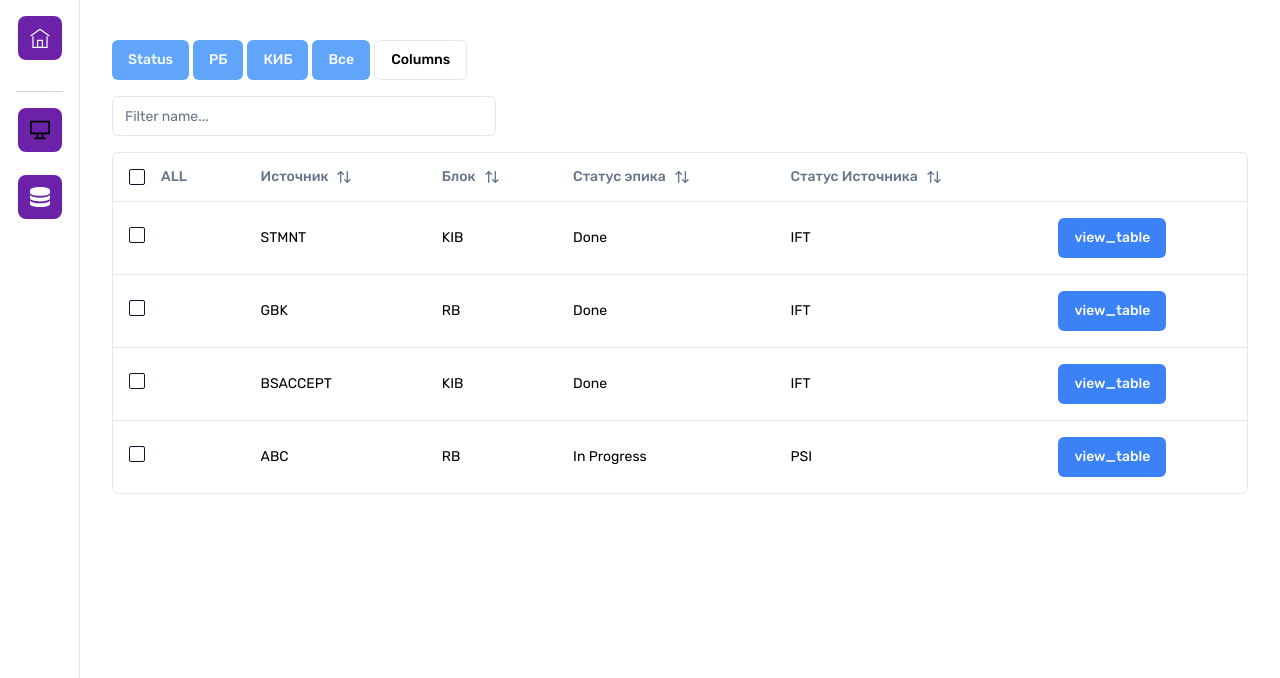
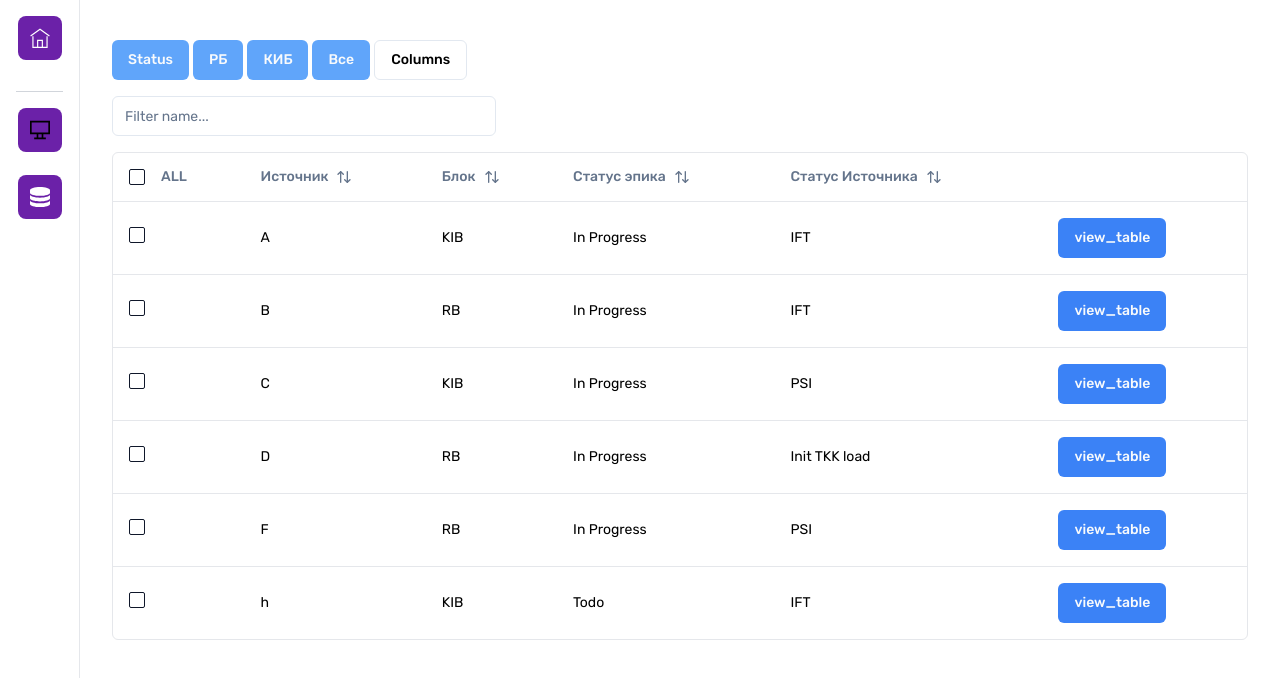
Before and after one commit to SergeyK88i/char, a Next.js app: page /table in a window 1280 px wide. Shown: the top 678 px of the page. Built offline with nearby package versions, Linux system fonts and the light colour scheme.

Commit message:
edit backend

```diff
--- a/src/app/dashboard/Barchart.tsx
+++ b/src/app/dashboard/Barchart.tsx
@@ -16,7 +16,7 @@ export default function App() {
   let rowHeight = 35;
   if (view === ViewMode.Month) {
     //количество отоборажаемых месяцев на графике
-    columnWidth = 300;
+    columnWidth = 100;
   } else if (view === ViewMode.Week) {
     columnWidth = 250;
   }
--- a/src/app/dashboard/RecentOrders.tsx
+++ b/src/app/dashboard/RecentOrders.tsx
@@ -5,7 +5,7 @@ import myData from '@/app/data/source.json'
 import Link from "next/link";
 
 async function getData() {
-    const response = await fetch("http://localhost:8080/users", {
+    const response = await fetch("https://my-json-server.typicode.com/SergeyK88i/testDB/source", {
         next: {
             revalidate: 3
         }
--- a/src/app/dashboard/[id]/page.tsx
+++ b/src/app/dashboard/[id]/page.tsx
@@ -1,7 +1,7 @@
 import myData from '@/app/data/source.json'
-
+// https://my-json-server.typicode.com/SergeyK88i/testDB/source
 async function getData(id: string) {
-    const response = await fetch(`http://localhost:8080/users/${id}`, {
+    const response = await fetch(`https://my-json-server.typicode.com/SergeyK88i/testDB/source/${id}`, {
         next: {
             revalidate: 5
         }
@@ -27,7 +27,7 @@ export default async function TopDashboard({params: {id} }: Props){
                     <h1 className="my-5 text-green-600 font-bold">Источник: {post?.name}</h1>
 
                     {/* <p>КЭ: 000001</p> */}
-                    <p className='text-green-500'>Отв. от ДИТ: {post?.email}</p>
+                    <p className='text-green-500'>Отв. от ДИТ: {post?.ci}</p>
                     {/* <p>Отв. от SD: Солнцев А. В.</p> */}
                 </div>
             </div>
--- a/src/app/data/data.ts
+++ b/src/app/data/data.ts
@@ -1,7 +1,140 @@
+// const t = {
+//   i: 1,
+//   d: "2023-07-10"
+// };
+
+// function start(startDate) {
+  // Ваш код для обработки startDate
+  // console.log(startDate);
+// }
+
+// Разбиваем строку 'd' на отдельные значения года, месяца и дня
+// const [year, month, day] = t.d.split("-");
+
+// Создание нового объекта Date с использованием отдельных значений
+// const startDate = new Date(year, month - 1, day);
 import { Task } from "gantt-task-react";
+
+function getData(id: number ) {
+  // Fetch data from your API here.
+  const v = [
+    {
+        id: "8",
+        amount: 100,
+        statusEpic: "In Progress",
+        name: "A",
+        block: "KIB",
+        view_table: "view",
+        changeStatus: "IFT",
+        startYear: 2024,
+        startMonth: 1,
+        startDay: 10,
+        endYear: 2024,
+        endMonth: 2,
+        endDay: 10
+
+    },
+    {
+        id: "9",
+        amount: 50,
+        statusEpic: "In Progress",
+        name: "B",
+        block: "RB",
+        view_table: "view",
+        changeStatus: "IFT",
+        startYear: 2024,
+        startMonth: 2,
+        startDay: 10,
+        endYear: 2024,
+        endMonth: 3,
+        endDay: 10
+    },
+    {
+        id: "10",
+        amount: 500,
+        statusEpic: "In Progress",
+        name: "C",
+        block: "KIB",
+        view_table: "view",
+        changeStatus: "PSI",
+        startYear: 2024,
+        startMonth: 3,
+        startDay: 10,
+        endYear: 2024,
+        endMonth: 4,
+        endDay: 10
+      },
+      {
+        id: "11",
+        amount: 500,
+        statusEpic: "In Progress",
+        name: "D",
+        block: "RB",
+        view_table: "view",
+        changeStatus: "Init TKK load",
+        startYear: 2024,
+        startMonth: 4,
+        startDay: 10,
+        endYear: 2024,
+        endMonth: 5,
+        endDay: 10
+      },
+      {
+        id: "12",
+        amount: 500,
+        statusEpic: "In Progress",
+        name: "F",
+        block: "RB",
+        view_table: "view",
+        changeStatus: "PSI",
+        startYear: 2024,
+        startMonth: 5,
+        startDay: 10,
+        endYear: 2024,
+        endMonth: 6,
+        endDay: 10
+      },
+      {
+        id: "7",
+        amount: 500,
+        statusEpic: "Todo",
+        name: "h",
+        block: "KIB",
+        view_table: "view",
+        changeStatus: "IFT",
+        startYear: 2024,
+        startMonth: 6,
+        startDay: 10,
+        endYear: 2024,
+        endMonth: 7,
+        endDay: 10
+      },
+    // ...
+  ]
+  const foundItem = v.find(item => item.id === id.toString());
+  return foundItem;
+}
+
+function getRandomNumber() {
+  const min = 7;
+  const max = 12;
+
+  // Генерация случайного числа в заданном диапазоне
+  const randomNumber = Math.floor(Math.random() * (max - min + 1)) + min;
+
+  return randomNumber;
+}
 
 export const initTasks = () => {
   const currentDate = new Date();
+
+  //создаем случайное число
+  const randomNum = getRandomNumber();
+  //добавляем дату
+  const startData = getData(randomNum)
+  console.log(startData);
+
+
   const tasks: Task[] = [
     // {
     //   start: new Date(currentDate.getFullYear(), currentDate.getMonth(), 1),
@@ -13,53 +146,53 @@ export const initTasks = () => {
 
     //   hideChildren: false
     // },
-    {
-      start: new Date(currentDate.getFullYear(), currentDate.getMonth(), 1),
-      end: new Date(
-        currentDate.getFullYear(),
-        currentDate.getMonth(),
-        2,
-        12,
-        28
-      ),
-      name: "K1",
-      id: "Task 0",
-      progress: 24,
-      type: "task",
-      project: "ProjectSample"
-    },
-    {
-      start: new Date(currentDate.getFullYear(), currentDate.getMonth(), 2),
-      end: new Date(currentDate.getFullYear(), currentDate.getMonth(), 4, 0, 0),
-      name: "K2",
-      id: "Task 1",
-      progress: 100,
-      // dependencies: ["Task 0"],
-      type: "task",
-      project: "ProjectSample",
-      styles: { progressColor: '#ffbb54', progressSelectedColor: '#ff9e0d' }
+    // {
+    //   start: new Date(currentDate.getFullYear(), currentDate.getMonth(), 1),
+    //   end: new Date(
+    //     currentDate.getFullYear(),
+    //     currentDate.getMonth(),
+    //     2,
+    //     12,
+    //     28
+    //   ),
+    //   name: "K1",
+    //   id: "Task 0",
+    //   progress: 24,
+    //   type: "task",
+    //   project: "ProjectSample"
+    // },
+    // {
+    //   start: new Date(currentDate.getFullYear(), currentDate.getMonth(), 2),
+    //   end: new Date(currentDate.getFullYear(), currentDate.getMonth(), 4, 0, 0),
+    //   name: "K2",
+    //   id: "Task 1",
+    //   progress: 100,
+    //   // dependencies: ["Task 0"],
+    //   type: "task",
+    //   project: "ProjectSample",
+    //   styles: { progressColor: '#ffbb54', progressSelectedColor: '#ff9e0d' }
 
-    },
-    {
-      start: new Date(currentDate.getFullYear(), currentDate.getMonth(), 4),
-      end: new Date(currentDate.getFullYear(), currentDate.getMonth(), 8, 0, 0),
-      name: "K3",
-      id: "Task 2",
-      progress: 100,
-      // dependencies: ["Task 1"],
-      type: "task",
-      project: "ProjectSample"
-    },
-    {
-      start: new Date(currentDate.getFullYear(), currentDate.getMonth(), 8),
-      end: new Date(currentDate.getFullYear(), currentDate.getMonth(), 11, 0, 0),
-      name: "Разработка. К4",
-      id: "Task 3",
-      progress: 100,
-      // dependencies: ["Task 2"],
-      type: "task",
-      project: "ProjectSample"
-    },
+    // },
+    // {
+    //   start: new Date(currentDate.getFullYear(), currentDate.getMonth(), 4),
+    //   end: new Date(currentDate.getFullYear(), currentDate.getMonth(), 8, 0, 0),
+    //   name: "K3",
+    //   id: "Task 2",
+    //   progress: 100,
+    //   // dependencies: ["Task 1"],
+    //   type: "task",
+    //   project: "ProjectSample"
+    // },
+    // {
+    //   start: new Date(currentDate.getFullYear(), currentDate.getMonth(), 8),
+    //   end: new Date(currentDate.getFullYear(), currentDate.getMonth(), 11, 0, 0),
+    //   name: "Разработка. К4",
+    //   id: "Task 3",
+    //   progress: 100,
+    //   // dependencies: ["Task 2"],
+    //   type: "task",
+    //   project: "ProjectSample"
+    // },
     // {
     //   start: new Date(currentDate.getFullYear(), currentDate.getMonth(), 8),
     //   end: new Date(currentDate.getFullYear(), currentDate.getMonth(), 10),
@@ -93,8 +226,10 @@ export const initTasks = () => {
     //   dependencies: ["Task 0"],
     // },
     {
-      start: new Date(currentDate.getFullYear(), currentDate.getMonth(), 4),
-      end: new Date(currentDate.getFullYear(), currentDate.getMonth(), 5),
+      start: new Date(startData?.startYear as number, startData?.startMonth as number, startData?.startDay),
+      end: new Date(startData?.endYear as number, startData?.endMonth as number, startData?.endDay ),
+      // start: new Date(currentDate.getFullYear(), currentDate.getMonth(), 4),
+      // end: new Date(currentDate.getFullYear(), currentDate.getMonth(), 5),
       name: "ИФТ. К5",
       id: "Task 10",
       progress: 100,
@@ -118,20 +253,20 @@ export const initTasks = () => {
       name: "К6",
       id: "Task 12",
       progress: 70,
-      // isDisabled: true,
+
       type: "task",
-      // dependencies: ["Task 9"],
+
     },
-    {
-      start: new Date(currentDate.getFullYear(), currentDate.getMonth(), 9),
-      end: new Date(currentDate.getFullYear(), currentDate.getMonth(), 10),
-      name: "К7",
-      id: "Task 14",
-      progress: 100,
-      // isDisabled: true,
-      type: "task",
-      // dependencies: ["Task 12"],
-    },
+    // {
+    //   start: new Date(currentDate.getFullYear(), currentDate.getMonth(), 9),
+    //   end: new Date(currentDate.getFullYear(), currentDate.getMonth(), 10),
+    //   name: "К7",
+    //   id: "Task 14",
+    //   progress: 100,
+
+    //   type: "task",
+
+    // },
     {
       start: new Date(currentDate.getFullYear(), currentDate.getMonth(), 9),
       end: new Date(currentDate.getFullYear(), currentDate.getMonth(), 10),
@@ -164,7 +299,8 @@ export const initTasks = () => {
     },
     {
       start: new Date(currentDate.getFullYear(), currentDate.getMonth(), 14),
-      // start: new Date(2023, 7, 7),
+
+      // start: new Date(2023, 7, 10),
       // end: new Date(2023, 7, 10),
       end: new Date(currentDate.getFullYear(), currentDate.getMonth(), 16,0,0),
 
--- a/src/app/table/columns.tsx
+++ b/src/app/table/columns.tsx
@@ -20,11 +20,11 @@ import Link from "next/link"
 export type Payment = {
   id: string
   amount: number
-  statusEpic: "In Progress" | "Done" | "Open" | "failed"
+  statusEpic: "In Progress" | "Done" | "Open" | "Todo"
   name: string
   block: string
   view_table: string
-  stend: string
+  changeStatus: "IFT" | "PSI" | "Init TKK load"
 }
 
 export const columns: ColumnDef<Payment>[] = [
@@ -119,7 +119,7 @@ export const columns: ColumnDef<Payment>[] = [
       },
 
       {
-        accessorKey: "stend",
+        accessorKey: "changeStatus",
         header: ({ column }) => {
           return (
             <Button
--- a/src/app/table/page.tsx
+++ b/src/app/table/page.tsx
@@ -7,39 +7,57 @@ async function getData(): Promise<Payment[]> {
     {
         id: "8",
         amount: 100,
-        statusEpic: "Done",
-        name: "STMNT",
+        statusEpic: "In Progress",
+        name: "A",
         block: "KIB",
         view_table: "view",
-        stend: "IFT"
+        changeStatus: "IFT"
 
     },
     {
         id: "9",
         amount: 50,
-        statusEpic: "Done",
-        name: "GBK",
+        statusEpic: "In Progress",
+        name: "B",
         block: "RB",
         view_table: "view",
-        stend: "IFT"
+        changeStatus: "IFT"
     },
     {
         id: "10",
         amount: 500,
-        statusEpic: "Done",
-        name: "BSACCEPT",
+        statusEpic: "In Progress",
+        name: "C",
         block: "KIB",
         view_table: "view",
-        stend: "IFT"
+        changeStatus: "PSI"
       },
       {
         id: "11",
         amount: 500,
         statusEpic: "In Progress",
-        name: "ABC",
+        name: "D",
         block: "RB",
         view_table: "view",
-        stend: "PSI"
+        changeStatus: "Init TKK load"
+      },
+      {
+        id: "12",
+        amount: 500,
+        statusEpic: "In Progress",
+        name: "F",
+        block: "RB",
+        view_table: "view",
+        changeStatus: "PSI"
+      },
+      {
+        id: "7",
+        amount: 500,
+        statusEpic: "Todo",
+        name: "h",
+        block: "KIB",
+        view_table: "view",
+        changeStatus: "IFT"
       },
     // ...
   ]
```
Also changed, not shown: src/app/data/source.json (+18 -3 lines).
